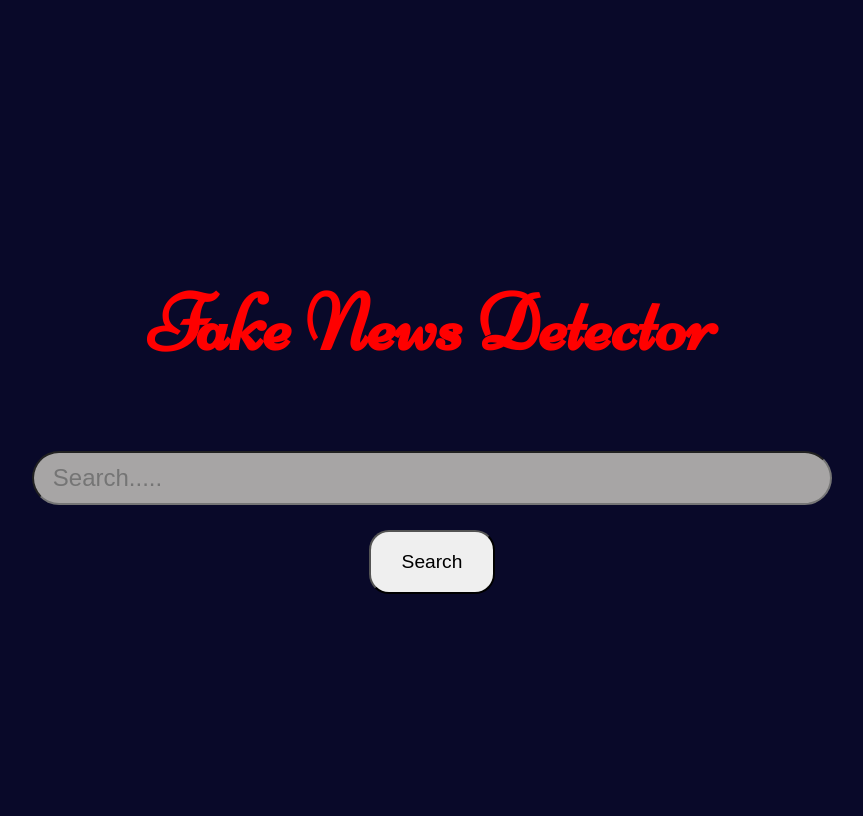
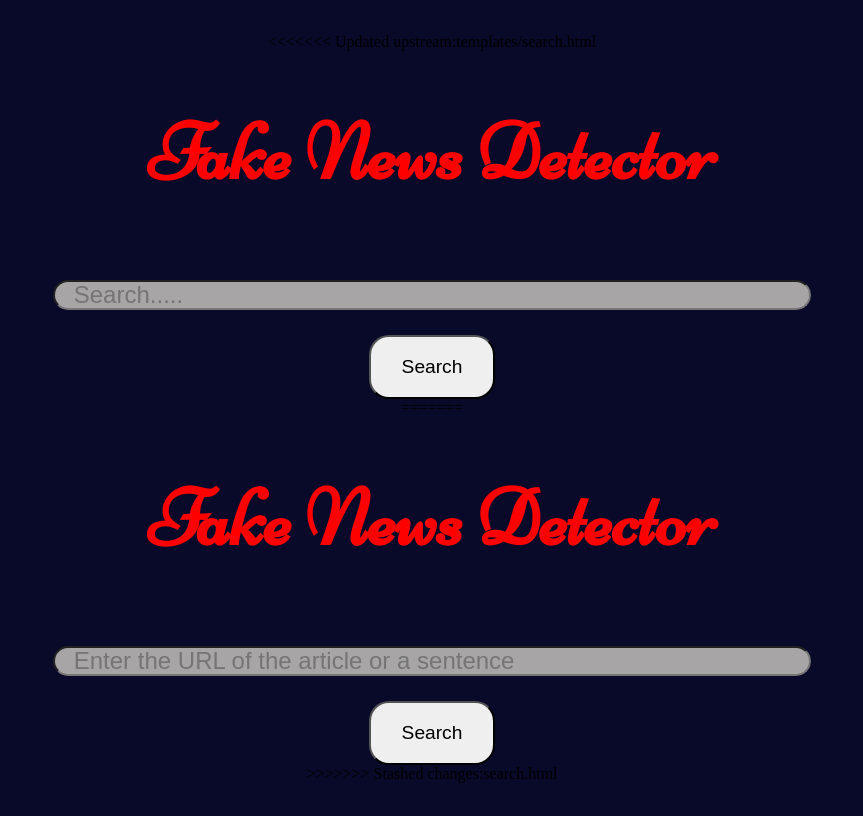
Before and after one commit to Akhash16/Fake-news-and-facts-checker, a Flask app: page /search in a window 1280 px wide. Shown: the whole page, without its empty margins (208-1071 px from the left). Run offline with Flask 2, Linux system fonts and the light colour scheme.

Commit message:
updated app.py

```diff
--- a/templates/search.html
+++ b/templates/search.html
@@ -1,3 +1,4 @@
+<<<<<<< Updated upstream:templates/search.html
 <!DOCTYPE html>
 <html lang="en">
 <head>
@@ -56,4 +57,64 @@
     </button>
 
 </body>
+=======
+<!DOCTYPE html>
+<html lang="en">
+<head>
+    <meta charset="UTF-8">
+    <meta name="viewport" content="width=device-width, initial-scale=1.0">
+    <title>Fake News Detector | Search</title>
+    <link href="https://fonts.googleapis.com/css2?family=Niconne&display=swap" rel="stylesheet">
+    <style>
+        body{
+            background-color: rgb(9, 9, 41);
+            display: flex;
+            flex-direction: column;
+            height: 100vh;
+            justify-content: center;
+            align-items: center;
+        }
+
+        body > h1{
+            font-size: 5rem;
+            color: red;
+            font-family: 'Niconne', cursive;
+        }
+
+        body > input{
+            width: 60%;
+            height: 3%;
+            padding: 1% 1.5%;
+            margin: 2%;
+            font-size: 1.5rem;
+            border-radius: 40px;
+            background-color: rgb(167, 165, 165);
+            color:black;
+        }
+
+        body>button{
+            cursor: pointer;
+            border-radius: 20px;
+            width: 10%;
+            height:8%;
+            text-align: center;
+            font-size: 1.2rem;
+            padding: 15px;
+
+        }
+
+        body>button:hover{
+            background-color: gray;
+        }
+    </style>
+</head>
+<body>
+    <h1>Fake News Detector</h1>
+    <input type="text" placeholder="Enter the URL of the article or a sentence">
+    <button>
+        Search
+    </button>
+
+</body>
+>>>>>>> Stashed changes:search.html
 </html>
```
Also changed, not shown: test/test1.html (added, +61 -0 lines).
